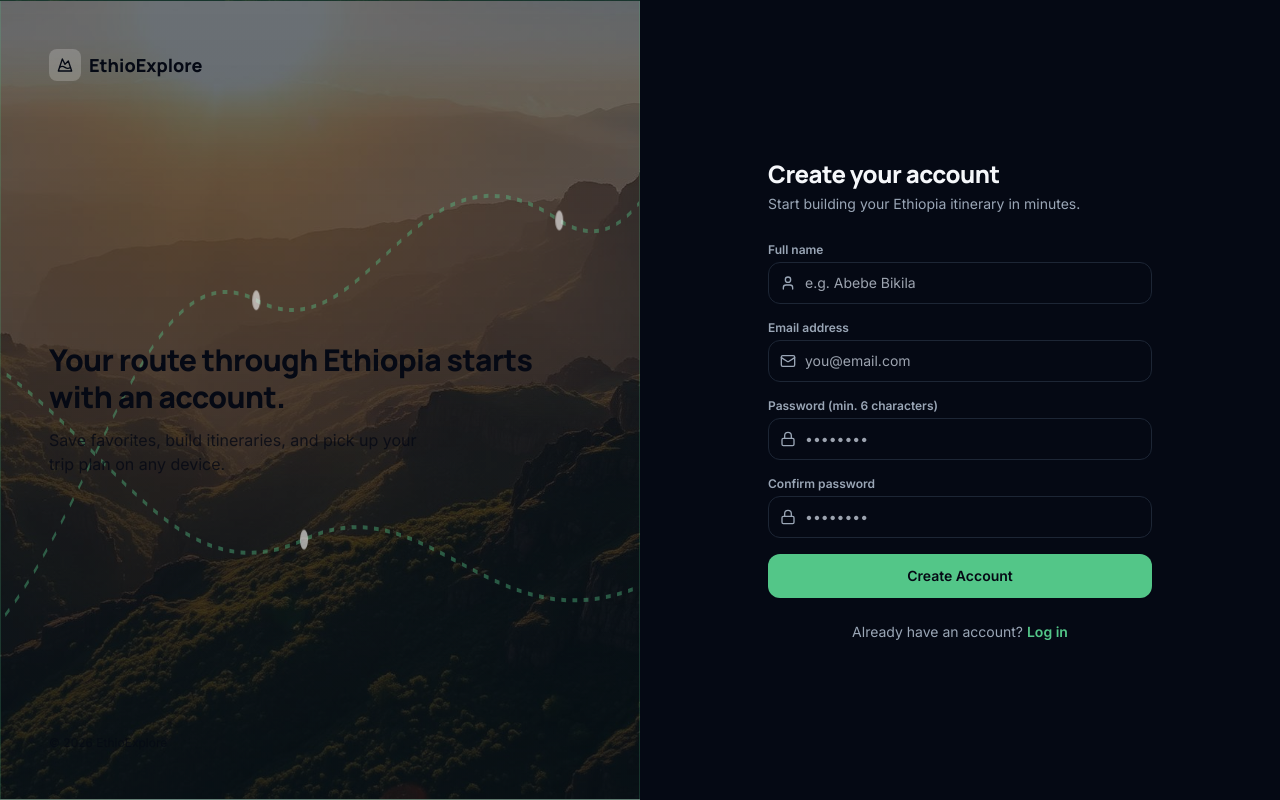
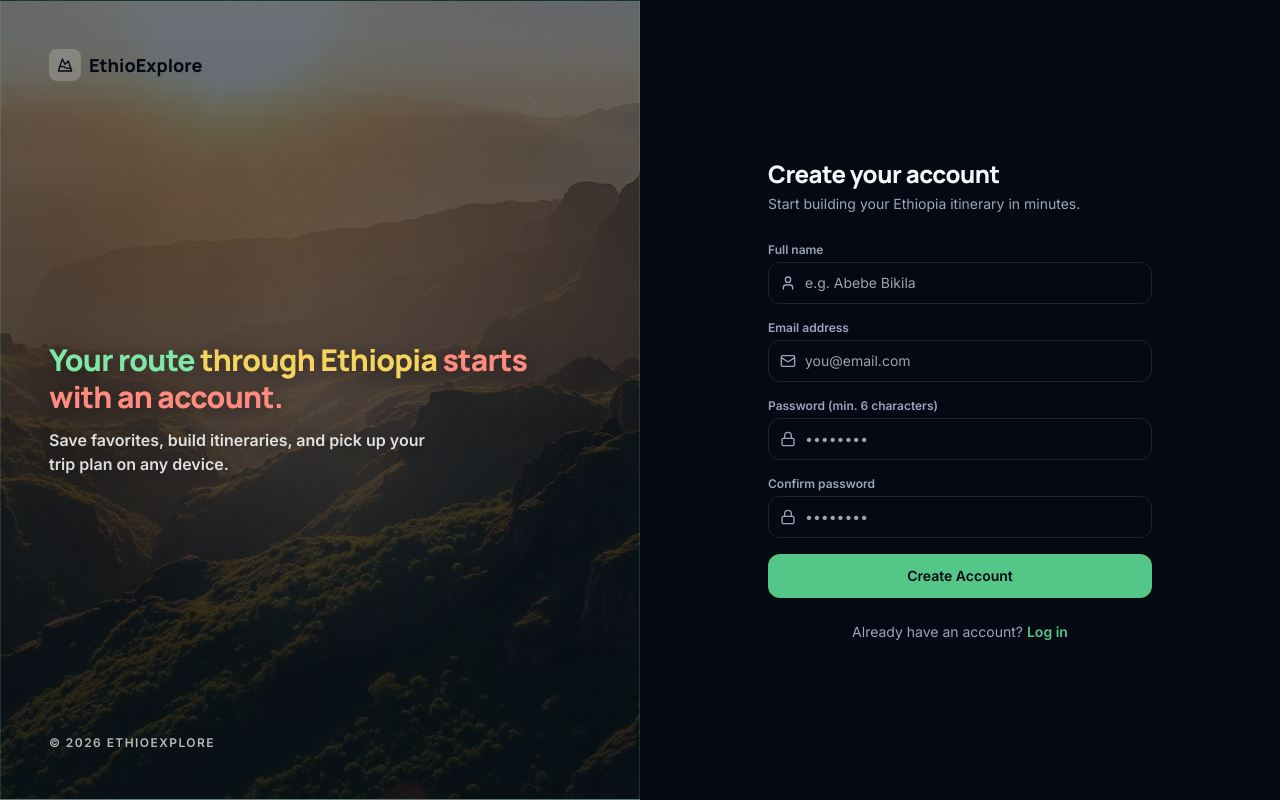
Before and after one commit to Asteway463/EthioExploreWeb, a React (Vite) app: page /register in a window 1280 px wide. Built offline with nearby package versions, Linux system fonts and the light colour scheme; no server answers.

Commit message:
Adjust auth hero colors and clean background motif

```diff
--- a/src/components/AuthShell.jsx
+++ b/src/components/AuthShell.jsx
@@ -23,14 +23,16 @@ export function AuthShell({ children }) {
           EthioExplore
         </Link>
         <div className="relative">
-          <h2 className="mb-3 font-display text-3xl leading-tight font-extrabold">
-            Your route through Ethiopia starts with an account.
+          <h2 className="mb-3 font-display text-3xl leading-tight font-black tracking-tight text-white drop-shadow-[0_3px_10px_rgba(0,0,0,0.55)]">
+            <span className="text-[#7EE7A8]">Your route</span>{" "}
+            <span className="text-[#F4D35E]">through Ethiopia</span>{" "}
+            <span className="text-[#FF8A80]">starts with an account.</span>
           </h2>
-          <p className="max-w-sm text-primary-foreground/80">
+          <p className="max-w-sm text-base font-semibold text-white/85 drop-shadow-[0_2px_6px_rgba(0,0,0,0.45)]">
             Save favorites, build itineraries, and pick up your trip plan on any device.
           </p>
         </div>
-        <p className="relative text-xs text-primary-foreground/60">© 2026 EthioExplore</p>
+        <p className="relative text-xs font-bold tracking-[0.12em] text-white/70 uppercase">© 2026 EthioExplore</p>
       </div>
       <div className="flex items-center justify-center p-6 md:p-12 bg-background">
         <div className="fade-in w-full max-w-sm">{children}</div>
--- a/src/components/RouteMotif.jsx
+++ b/src/components/RouteMotif.jsx
@@ -2,14 +2,8 @@ import React from "react";
 
 export function RouteMotif() {
   return (
-    <div className="pointer-events-none absolute inset-0 overflow-hidden">
-      <svg className="size-full" viewBox="0 0 800 400" preserveAspectRatio="none" aria-hidden="true">
-        <path className="route-path" d="M-20,320 C120,260 180,120 320,150 C460,180 520,60 700,110 C780,130 820,90 860,60" />
-        <path className="route-path" d="M-20,180 C140,220 220,300 380,270 C540,240 620,330 820,290" />
-        <circle className="pin" cx="320" cy="150" r="5" fill="white" />
-        <circle className="pin" cx="700" cy="110" r="5" fill="white" />
-        <circle className="pin" cx="380" cy="270" r="5" fill="white" />
-      </svg>
+    <div className="pointer-events-none absolute inset-0 overflow-hidden" aria-hidden="true">
+      <div className="absolute inset-0 bg-[radial-gradient(circle_at_center,rgba(255,255,255,0.08),transparent_52%)]" />
     </div>
   );
 }
--- a/src/lib/api.js
+++ b/src/lib/api.js
@@ -36,11 +36,6 @@ async function request(endpoint, options = {}) {
 
     return data;
   } catch (error) {
-    if (error.name === "TypeError" && error.message.includes("fetch")) {
-      const netError = new Error("Unable to connect to the server. Please check your connection or ensure backend is running.");
-      netError.status = 503;
-      throw netError;
-    }
     throw error;
   }
 }
--- a/src/styles.css
+++ b/src/styles.css
@@ -167,35 +167,6 @@
   border-color: rgba(85, 197, 138, 0.3);
 }
 
-.route-path {
-  fill: none;
-  stroke: rgba(85, 197, 138, 0.4);
-  stroke-width: 2;
-  stroke-dasharray: 6 8;
-  animation: dash 35s linear infinite;
-}
-
-@keyframes dash {
-  to {
-    stroke-dashoffset: -1000;
-  }
-}
-
-.pin {
-  animation: pin-pulse 2.4s ease-in-out infinite;
-}
-
-@keyframes pin-pulse {
-  0%, 100% {
-    opacity: 0.6;
-    transform: scale(1);
-  }
-  50% {
-    opacity: 1;
-    transform: scale(1.15);
-  }
-}
-
 .fade-in {
   animation: fade-in 0.4s cubic-bezier(0.16, 1, 0.3, 1) both;
 }
```
